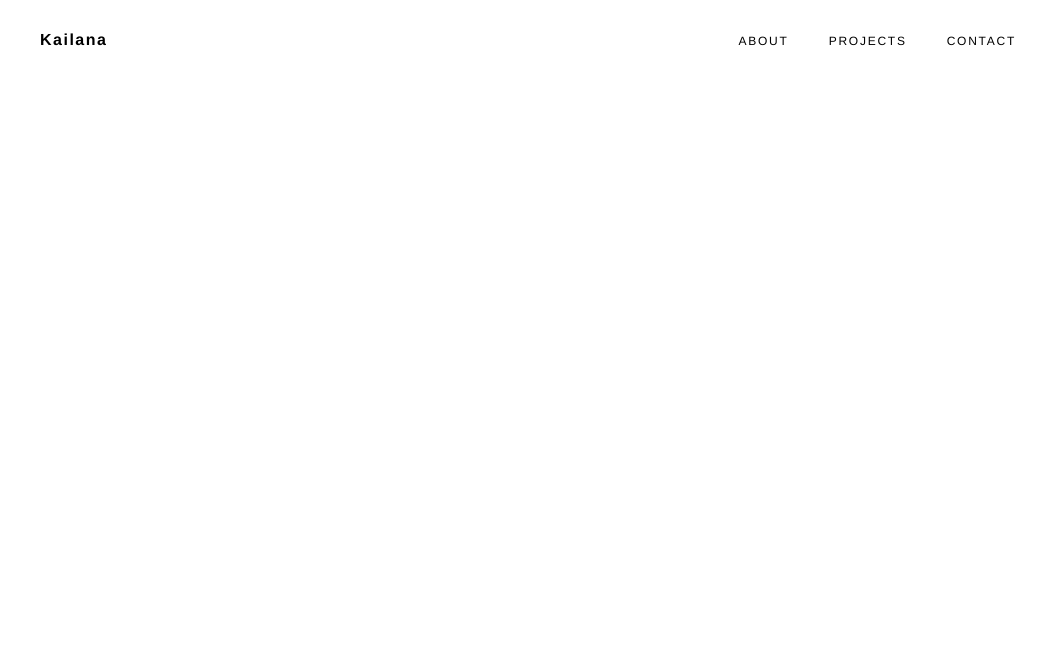
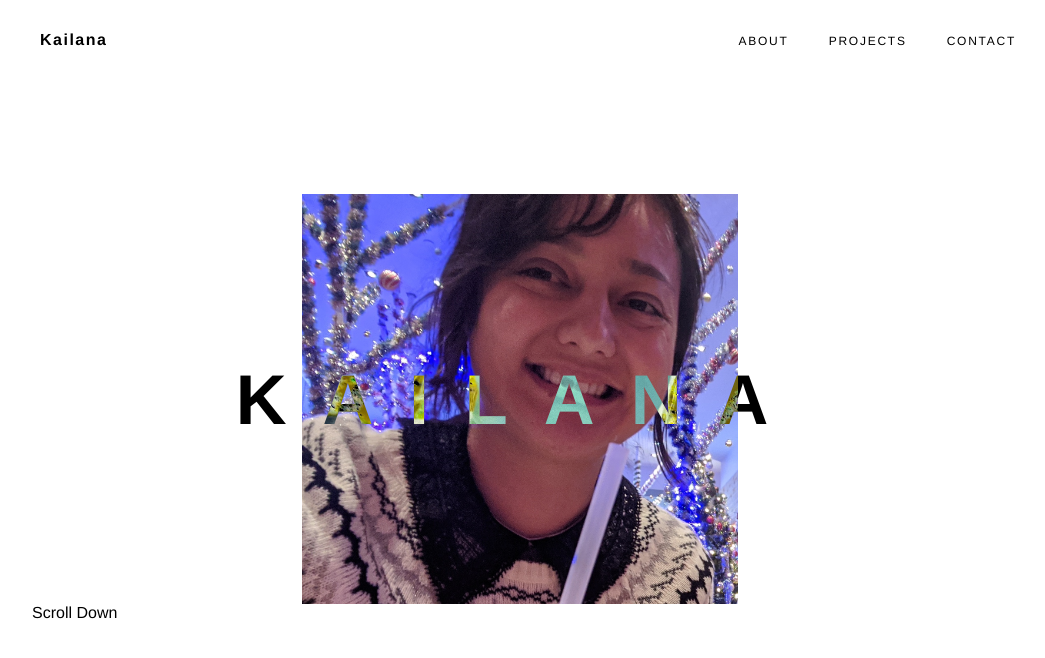
Before and after one commit to kailanak1/first-gatsby-project, a Gatsby site: page / in a window 1280 px wide. Shown: the whole page, without its empty margins (120-1165 px from the left). Built offline with nearby package versions, Linux system fonts and the light colour scheme; Gatsby itself is replaced by a stand-in of ours.

Commit message:
added banner

```diff
--- /dev/null
+++ b/src/components/banner.js
@@ -0,0 +1,33 @@
+import React from 'react';
+import {useStaticQuery, graphql} from "gatsby";
+import Img from "gatsby-image"
+
+const Banner = () => {
+    const data = useStaticQuery(graphql`
+    query {
+      kailanaProfile: file(relativePath: { eq: "kailana_profile.jpeg" }) {
+        childImageSharp {
+          fluid(maxWidth: 300) {
+            ...GatsbyImageSharpFluid
+          }
+        }
+      }
+    }
+  `)
+    return (
+        <div className="banner">
+            <div className="container">
+                <div className="row">
+                    <div className="main-text">Kailana</div>
+                    <div className="main-image">
+                    <Img fluid={data.kailanaProfile.childImageSharp.fluid} />
+                    </div>
+                </div>
+                <div className="scroll"></div>
+                <span>Scroll Down</span>
+            </div>
+        </div>
+    )
+}
+
+export default Banner
--- a/src/pages/index.js
+++ b/src/pages/index.js
@@ -3,11 +3,13 @@ import '../styles/styles.scss'
 
 //components
 import Header from '../components/header'
+import Banner from '../components/banner'
 
 const IndexPage = () => (
 
   <div>
     <Header />
+    <Banner />
   </div>
 )
 
--- a/src/styles/styles.scss
+++ b/src/styles/styles.scss
@@ -68,3 +68,51 @@ header {
         }
     }
 }
+
+//Banner
+
+.banner {
+    display: flex;
+    align-items: center;
+    background-color: $white;
+    position: relative;
+    height: 100vh;
+    .row {
+        position: relative;
+        .main-text{
+            font-size: 5.8rem;
+            text-transform: uppercase;
+            letter-spacing: 42px;
+            font-weight: 700;
+            color: $white;
+            position: absolute;
+            width: 100%;
+            left: 0;
+            top: 50%;
+            transform: translateY(-50%);
+            text-align: center;
+            mix-blend-mode: difference;
+            z-index: 9;
+            @media (max-width: 1440px){
+                font-size: 4.4rem;
+                letter-spacing: 36px;
+            }
+        }
+        .main-image{
+            width: 536px;
+            margin: 0 auto;
+            @media (max-width: 1440px){
+                width: 436px;
+            }
+        }
+    }
+    .scroll{
+        font-weight: 700;
+        font-size: .875rem;
+        letter-spacing: 1.5px;
+        color: $black;
+        text-transform: uppercase;
+        position: absolute;
+        bottom: 48px;
+    }
+}
```
Also changed, not shown: src/images/kailana_profile.jpeg (added).
